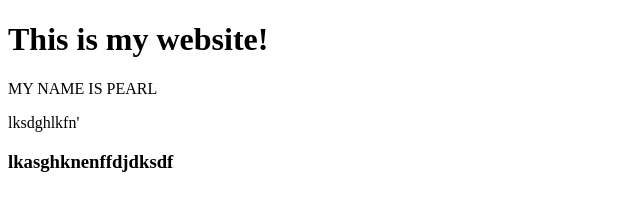
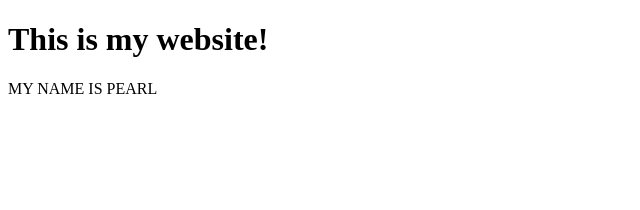
Before and after one commit to pearl-duncan/week1_day1, a plain HTML site: page index.html in a window 1280 px wide. Shown: the whole page, without its empty margins (0-640 px from the left). Drawn offline with Linux system fonts and the light colour scheme.

Commit message:
experiment

```diff
--- a/index.html
+++ b/index.html
@@ -10,8 +10,6 @@
 <body>
     <h1>This is my website!</h1>
     <p>MY NAME IS PEARL</p>
-    <p>lksdghlkfn'</p>
-    <h3>lkasghknenffdjdksdf</h3>
 </body>
 
 </html>
```
